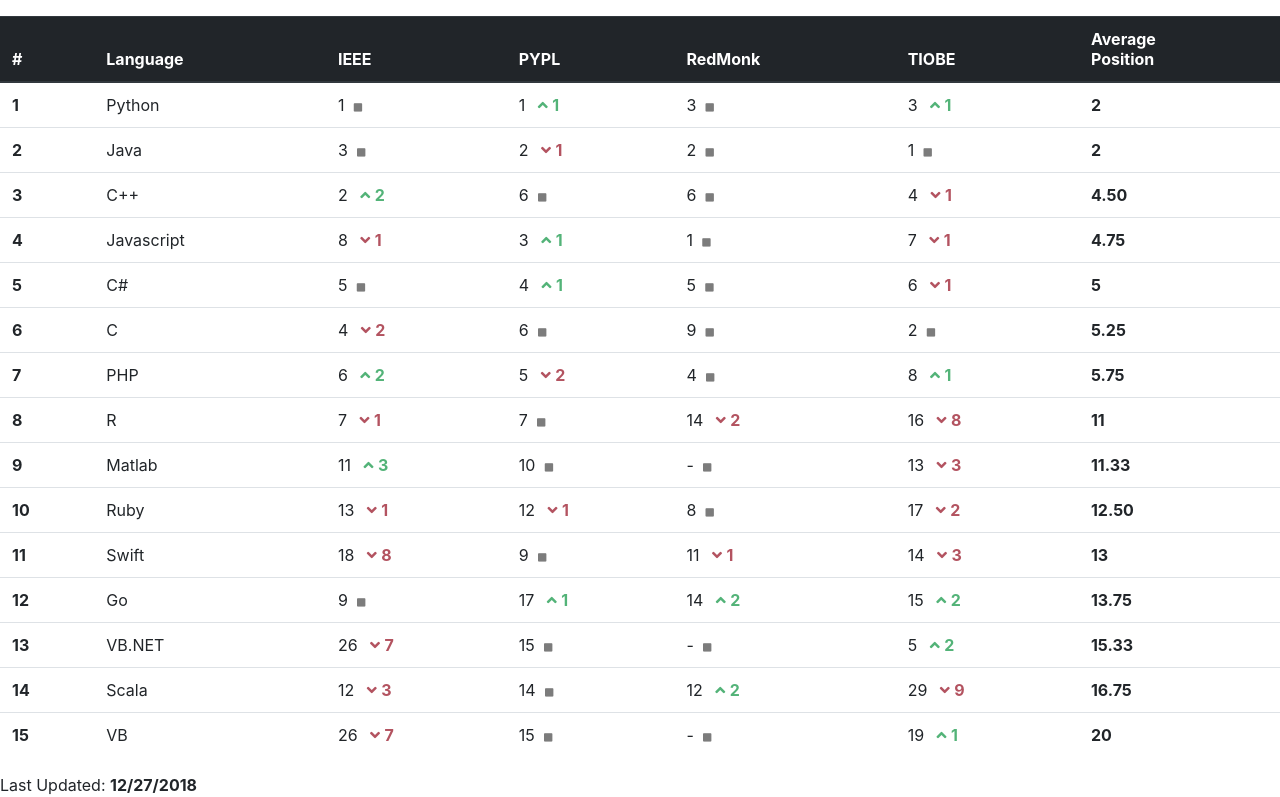
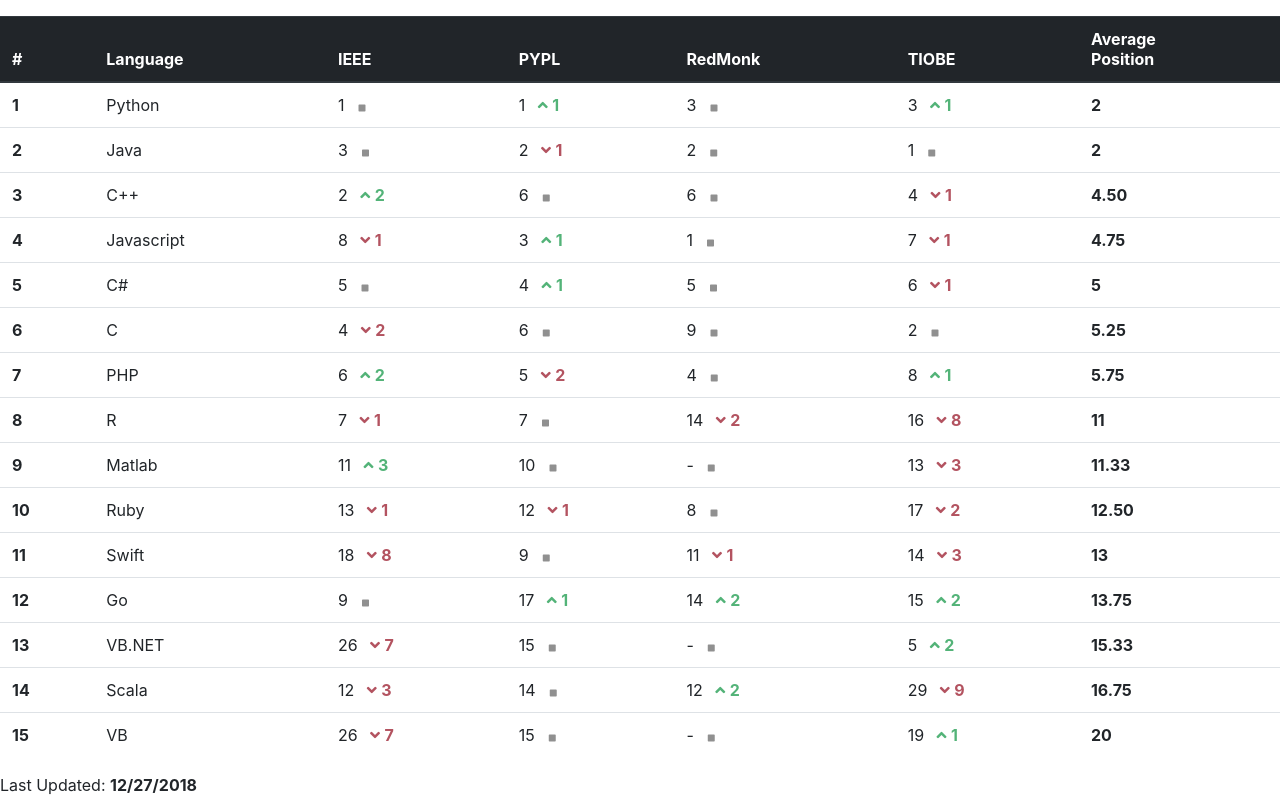
Before and after one commit to plrankings/plrankings.github.io, a website with bundled scripts: page index.html in a window 1280 px wide. Shown: the part 149-946 px from the top of the page. Built offline with nearby package versions, Linux system fonts and the light colour scheme.

Commit message:
Melhoria no design

```diff
--- a/css/plr.css
+++ b/css/plr.css
@@ -36,7 +36,7 @@
 }
 
 .neutral {
-    color: rgb(124, 124, 124);
+    color: rgb(144, 144, 144);
 }
 
 .invisible-text {
@@ -68,5 +68,6 @@
 }
 
 td i.neutral.fas.fa-stop {
-    font-size: 0.6em;
+    font-size: 0.5em;
+    margin-left: 1.2em;
 }
```
